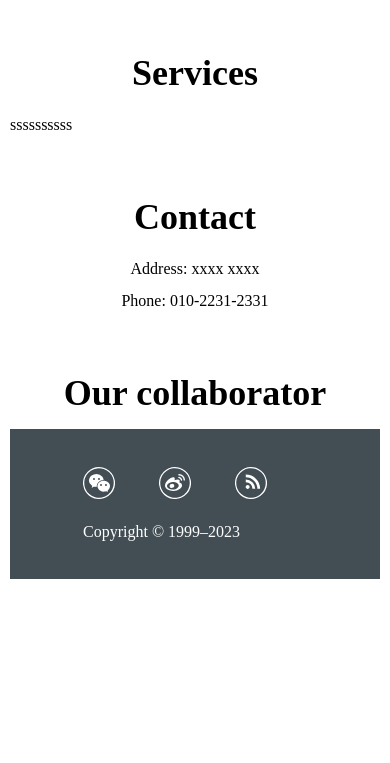
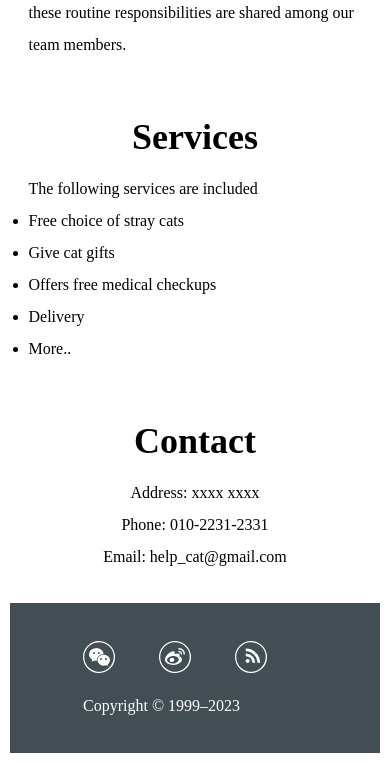
Before and after one commit to zqi4869/final_project, a plain HTML site: page about_us.html in a window 390 px wide. Shown: the part 845-1608 px from the top of the page. Before the commit the page ends 1464 px from the top, so only its background shows below. Drawn offline with Linux system fonts and the light colour scheme.

Commit message:
Add files via upload
change UI layout

```diff
--- a/about_us.html
+++ b/about_us.html
@@ -19,7 +19,7 @@
             height: 100px;
             display: flex;
             align-items: center;
-            margin-bottom: 30px;
+            margin-top: 30px;
             background: #424e54;
             padding: 25px 0;
             color: white;
@@ -58,7 +58,7 @@
             }
 
             .about {
-                width: 100%;
+                width: 90%;
             }
         }
     </style>
@@ -102,20 +102,23 @@
         <div class="title">
             <b>Services</b>
         </div>
-        <div>ssssssssss</div>
-
+        <div>
+            The following services are included
+            <ul>
+                <li>Free choice of stray cats</li>
+                <li>Give cat gifts</li>
+                <li>Offers free medical checkups</li>
+                <li>Delivery</li>
+                <li>More..</li>
+            </ul>
             <div class="title">
                 <b>Contact</b>
             </div>
             <div style="text-align: center;">
                 <div>Address: xxxx xxxx</div>
                 <div>Phone: 010-2231-2331</div>
+                <div>Email: help_cat@gmail.com</div>
             </div>
-
-        <div class="title">
-            <b>Our collaborator</b>
-        </div>
-        <div>
 
         </div>
     </div>
--- a/style.css
+++ b/style.css
@@ -39,7 +39,7 @@ header a.active {
 
 .card {
     width: 290px;
-    margin: 20px;
+    margin: 10px;
     background-color: white;
     padding: 10px;
     border-radius: 8px;
```
Also changed, not shown: adopt_kitten.html (+1 -0 lines), back_to_meow_planet.html (+1 -0 lines), home.html (+2 -2 lines). Lines whose indentation alone changed are shown as unchanged.
